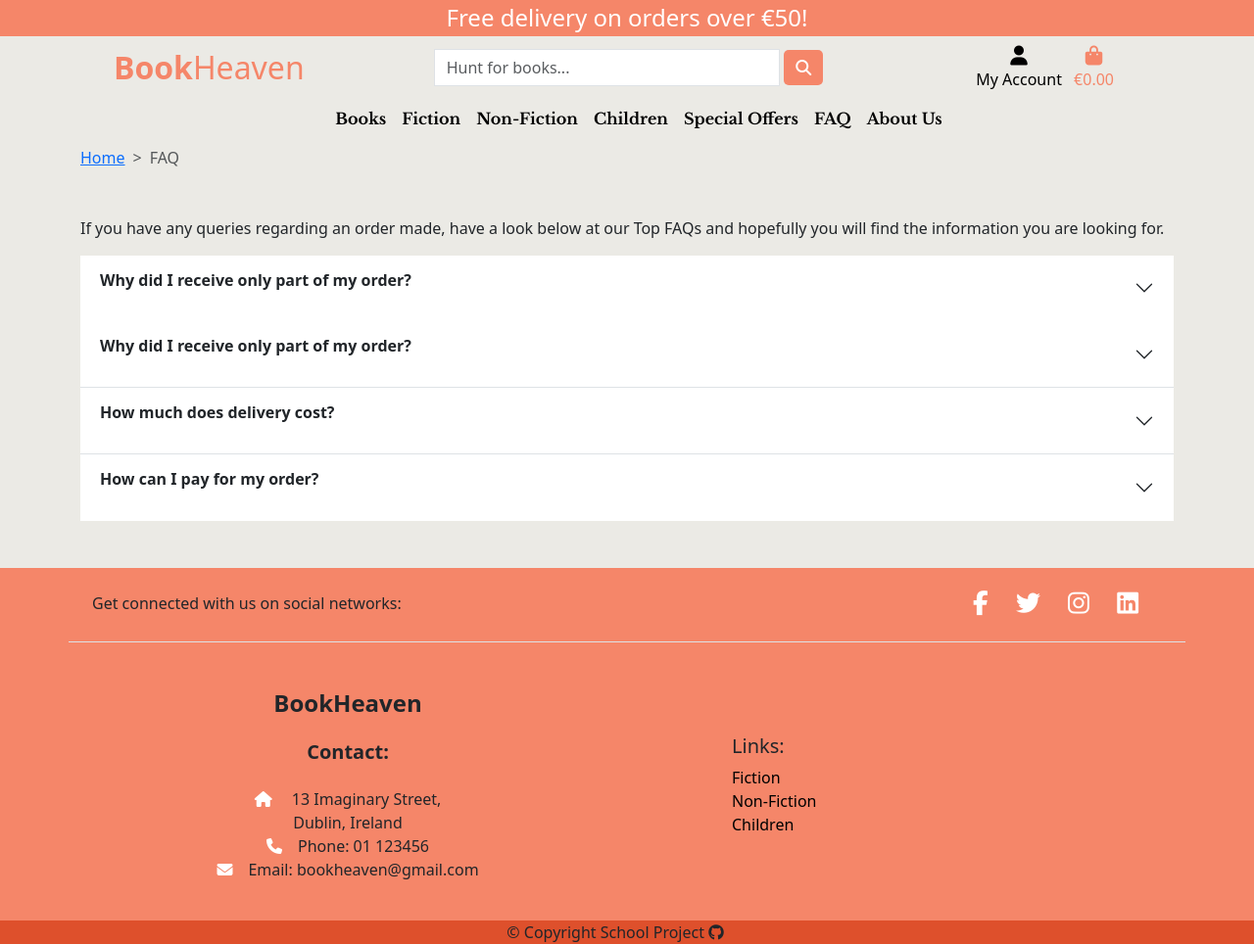
After one commit to Dayana-N/Book-Heaven-PP5, a Django app: page /faq/ in a window 1280 px wide. The commit adds this page. Shown: the whole page at 98% size. Run offline with Django 3.2, Linux system fonts and the light colour scheme; some libraries are stand-ins or nearby versions.

Commit message:
feat: add faq page

```diff
--- /dev/null
+++ b/home/templates/home/faq.html
@@ -0,0 +1,110 @@
+{% extends 'base.html' %}
+
+
+{% block title %}
+FAQ
+{% endblock title %}
+
+{% block content %}
+
+<section class="faq">
+    <div class="container">
+        <nav style="--bs-breadcrumb-divider: '>';" aria-label="breadcrumb">
+            <ol class="breadcrumb">
+                <li class="breadcrumb-item"><a href="{% url 'home' %}">Home</a></li>
+                <li class="breadcrumb-item active" aria-current="page">FAQ</li>
+            </ol>
+        </nav>
+    </div>
+    <div class="container my-5">
+        <div class="row">
+            <div class="col-12">
+                <p>If you have any queries regarding an order made, have a look below at our
+                    Top FAQs and hopefully you will find the information you are looking for.</p>
+                <div class="accordion accordion-flush" id="accordionFlushExample">
+                    <div class="accordion-item">
+                        <h2 class="accordion-header">
+                            <button class="accordion-button collapsed" type="button" data-bs-toggle="collapse"
+                                data-bs-target="#flush-collapseOne" aria-expanded="false" aria-controls="flush-collapseOne">
+                                <p><strong>Why did I receive only part of my order?</strong></p>
+                            </button>
+                        </h2>
+                        <div id="flush-collapseOne" class="accordion-collapse collapse" data-bs-parent="#accordionFlushExample">
+                            <div class="accordion-body">
+                                <p><strong>Deliveries within Ireland:</strong><br>
+                                    Most orders will be delivered in&nbsp;<strong>2-3 working days</strong>. On some occasions, depending on
+                                    the item, it may take up to <strong>5 working days</strong> if the book has to be first sent to our
+                                    distribution centre. An Post deliver all our packages and they deliver Monday to Friday, 9am – 6pm.
+                                    Saturday and Sunday are not working days therefore are not included within the delivery timeframe. Once
+                                    your order has been despatched you will receive an email notification and thereafter you will receive
+                                    delivery updates from An Post keeping you up to date with the progress of your delivery and when to
+                                    expect them to deliver your order.</p>
+                                <p>If you have opted to deliver your order to a country other than Ireland, the delivery times will vary to
+                                    that above.</p>
+                                <p>UK – up to 6 working days<br>
+                                    Europe – up to 7 working days<br>
+                                    USA &amp; Canada – up to 10 working days<br>
+                                    Rest of World – up to 12 working days</p>
+                                <p>If your order should have been delivered by now, and hasn’t been, you can email us at
+                                    bookheaven@gmail.com
+                                    and we will look into it for you.</p>
+
+                            </div>
+                        </div>
+                        <div class="accordion-item">
+                            <h2 class="accordion-header">
+                                <button class="accordion-button collapsed" type="button" data-bs-toggle="collapse"
+                                    data-bs-target="#flush-collapseTwo" aria-expanded="false" aria-controls="flush-collapseTwo">
+                                    <p><strong>Why did I receive only part of my order?</strong></p>
+                                </button>
+                            </h2>
+                            <div id="flush-collapseTwo" class="accordion-collapse collapse" data-bs-parent="#accordionFlushExample">
+                                <div class="accordion-body">
+                                    <p>While we endeavour to deliver all items in your order together, we will occasionally ship part of
+                                        your order separately due to stock issues. For example, if you order three items and one of them is
+                                        out of stock, we may dispatch the two in-stock items while we await new stock of the third item. On
+                                        these occasions, we will continue to update you via email as your order progresses. If you
+                                        still have questions, or want to query a specific order, you can email bookheaven@gmail.com or call
+                                        us
+                                        on 01 123456.</p>
+                                </div>
+                            </div>
+                        </div>
+                        <div class="accordion-item">
+                            <h2 class="accordion-header">
+                                <button class="accordion-button collapsed" type="button" data-bs-toggle="collapse"
+                                    data-bs-target="#flush-collapseThree" aria-expanded="false" aria-controls="flush-collapseThree">
+                                    <p><strong>How much does delivery cost?</strong></p>
+                                </button>
+                            </h2>
+                            <div id="flush-collapseThree" class="accordion-collapse collapse" data-bs-parent="#accordionFlushExample">
+                                <div class="accordion-body">
+                                    <p><strong>Delivery Charges –&nbsp;</strong><strong>Under €50<br>
+                                        </strong>Ireland &amp; UK – €12<br>
+                                        Rest of World – €12</p>
+                                </div>
+                            </div>
+                        </div>
+                        <div class="accordion-item">
+                            <h2 class="accordion-header">
+                                <button class="accordion-button collapsed" type="button" data-bs-toggle="collapse"
+                                    data-bs-target="#flush-collapseFour" aria-expanded="false" aria-controls="flush-collapseFour">
+                                    <p><strong>How can I pay for my order?</strong></p>
+                                </button>
+                            </h2>
+                            <div id="flush-collapseFour" class="accordion-collapse collapse" data-bs-parent="#accordionFlushExample">
+                                <div class="accordion-body">
+                                    <p>To order online you will need a VISA, VISA Debit, MasterCard or Maestro card. All payments
+                                        are&nbsp;made in Euro.</p>
+                                </div>
+                            </div>
+                        </div>
+                    </div>
+
+
+
+                </div>
+            </div>
+        </div>
+</section>
+{% endblock content %}
--- a/home/urls.py
+++ b/home/urls.py
@@ -4,4 +4,5 @@ from . import views
 
 urlpatterns = [
     path('', views.home, name='home'),
+    path('faq/', views.faq_page, name='faq-page'),
 ]
--- a/home/views.py
+++ b/home/views.py
@@ -14,3 +14,7 @@ def home(request):
         'books': books,
     }
     return render(request, 'home/index.html', context)
+
+
+def faq_page(request):
+    return render(request, 'home/faq.html')
--- a/static/css/style.css
+++ b/static/css/style.css
@@ -268,6 +268,18 @@ body {
 .cart-item-quantity input {
     width: 80px;
 }
+
+/* FAQ page */
+.accordion-button:not(.collapsed) {
+    color: var(--bs-accordion-active-color);
+    background-color: var(--orange);
+    box-shadow: inset 0 calc(-1 * var(--bs-accordion-border-width)) 0 var(--bs-accordion-border-color);
+}
+
+.accordion-button:focus {
+    border-color: var(--dark-orange) !important;
+}
+
 /* footer */
 #footer {
     background-color: var(--orange);
--- a/templates/partials/nav.html
+++ b/templates/partials/nav.html
@@ -180,7 +180,7 @@
                         </div>
                     </li>
                     <li class="nav-item">
-                        <a class="logo-font font-weight-bold nav-link text-black mr-5" href="#">FAQ</a>
+                        <a class="logo-font font-weight-bold nav-link text-black mr-5" href="{% url 'faq-page' %}">FAQ</a>
                     </li>
                     <li class="nav-item">
                         <a class="logo-font font-weight-bold nav-link text-black mr-5" href="#">About Us</a>
```
Also changed, not shown: db.sqlite3.
